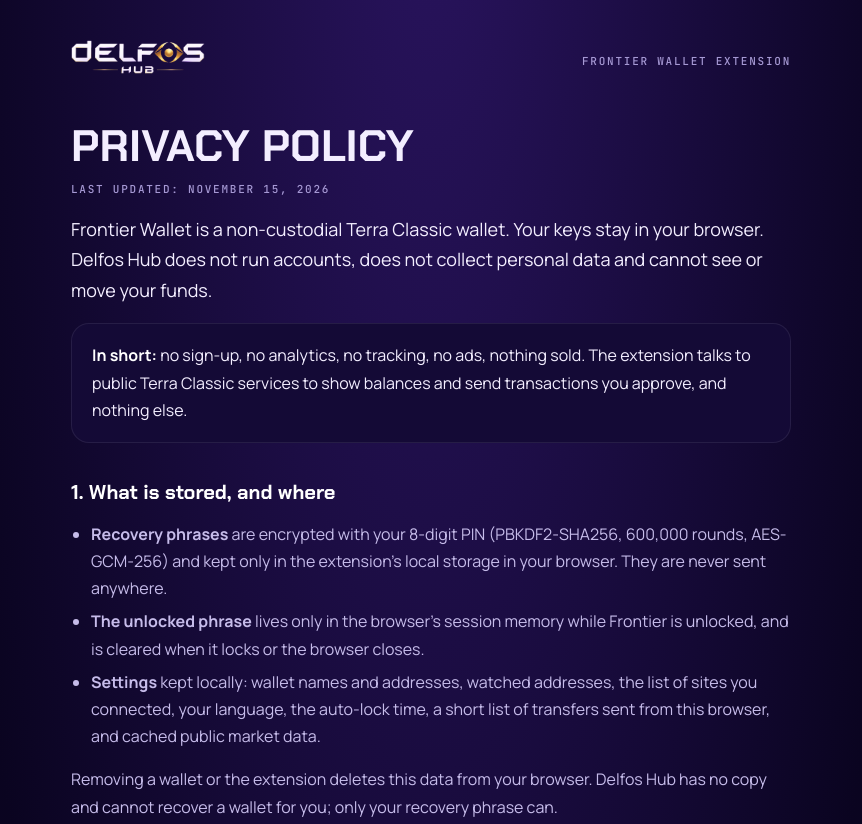
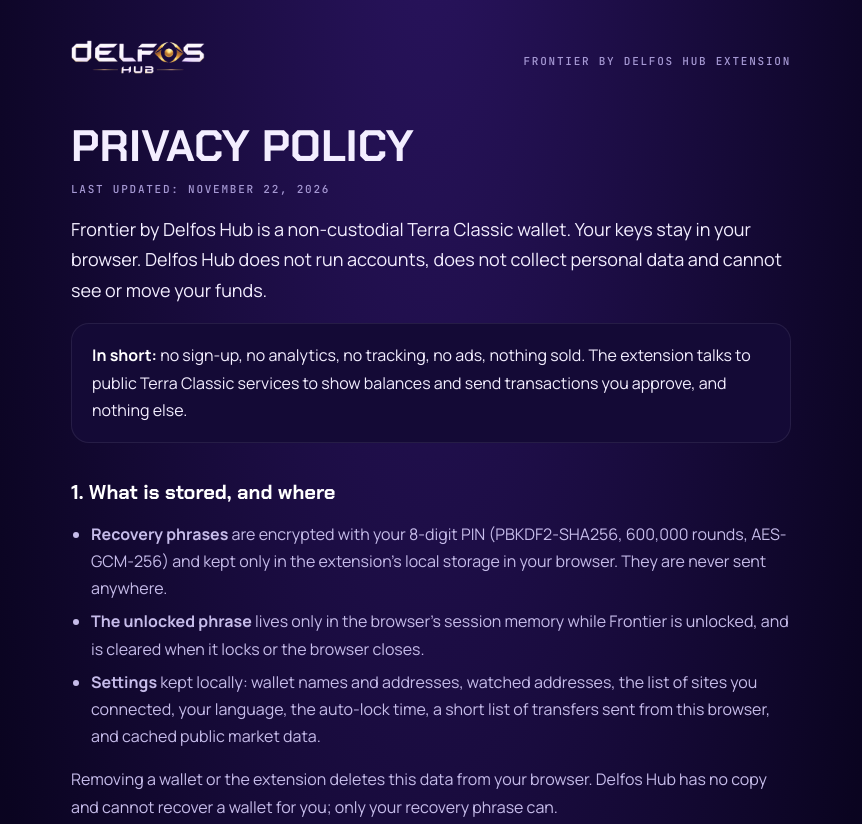
Before and after one commit to delfos-hub/delfos-site, a plain HTML site: page frontier/privacy.html in a window 1280 px wide. Shown: the top 824 px of the page, without its empty margins (209-1071 px from the left). Drawn offline with Linux system fonts and the light colour scheme.

Commit message:
Privacy: Frontier by Delfos Hub

```diff
--- a/frontier/privacy.html
+++ b/frontier/privacy.html
@@ -3,8 +3,8 @@
 <head>
 <meta charset="utf-8">
 <meta name="viewport" content="width=device-width, initial-scale=1">
-<title>Frontier Wallet - Privacy Policy</title>
-<meta name="description" content="Privacy policy of the Frontier Wallet browser extension by Delfos Hub.">
+<title>Frontier by Delfos Hub - Privacy Policy</title>
+<meta name="description" content="Privacy policy of the Frontier by Delfos Hub browser extension by Delfos Hub.">
 <link rel="icon" href="/favicon.ico">
 <link rel="preconnect" href="https://fonts.googleapis.com">
 <link href="https://fonts.googleapis.com/css2?family=Chakra+Petch:wght@600;700&family=Manrope:wght@400;500;600;700&family=JetBrains+Mono:wght@400;500&display=swap" rel="stylesheet">
@@ -33,13 +33,13 @@ code{font:13px 'JetBrains Mono',monospace;background:rgba(255,255,255,.06);paddi
 <div class="wrap">
   <div class="top">
     <a href="/"><img src="/assets/delfos-logo.webp" alt="Delfos Hub"></a>
-    <span class="tag">Frontier Wallet extension</span>
+    <span class="tag">Frontier by Delfos Hub extension</span>
   </div>
 
   <h1>Privacy Policy</h1>
-  <p class="tag">Last updated: November 15, 2026</p>
+  <p class="tag">Last updated: November 22, 2026</p>
 
-  <p class="lede">Frontier Wallet is a non-custodial Terra Classic wallet. Your keys stay in your browser. Delfos Hub does not run accounts, does not collect personal data and cannot see or move your funds.</p>
+  <p class="lede">Frontier by Delfos Hub is a non-custodial Terra Classic wallet. Your keys stay in your browser. Delfos Hub does not run accounts, does not collect personal data and cannot see or move your funds.</p>
 
   <div class="card">
     <b>In short:</b> no sign-up, no analytics, no tracking, no ads, nothing sold. The extension talks to public Terra Classic services to show balances and send transactions you approve, and nothing else.
```
